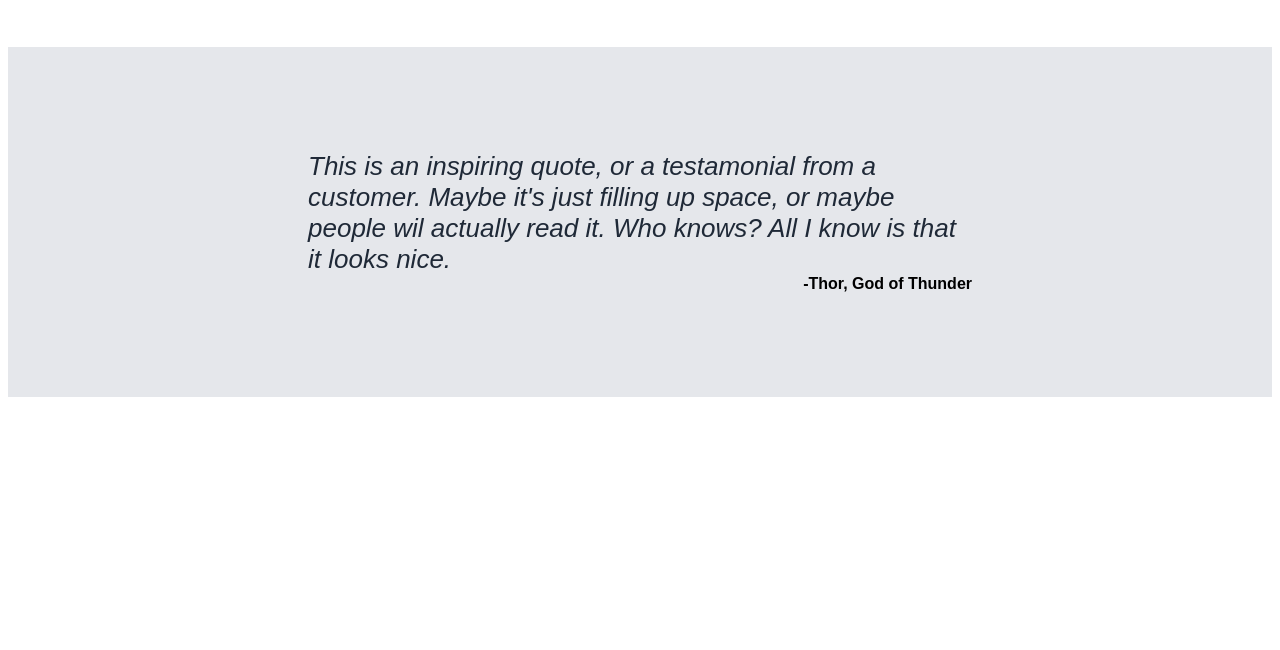
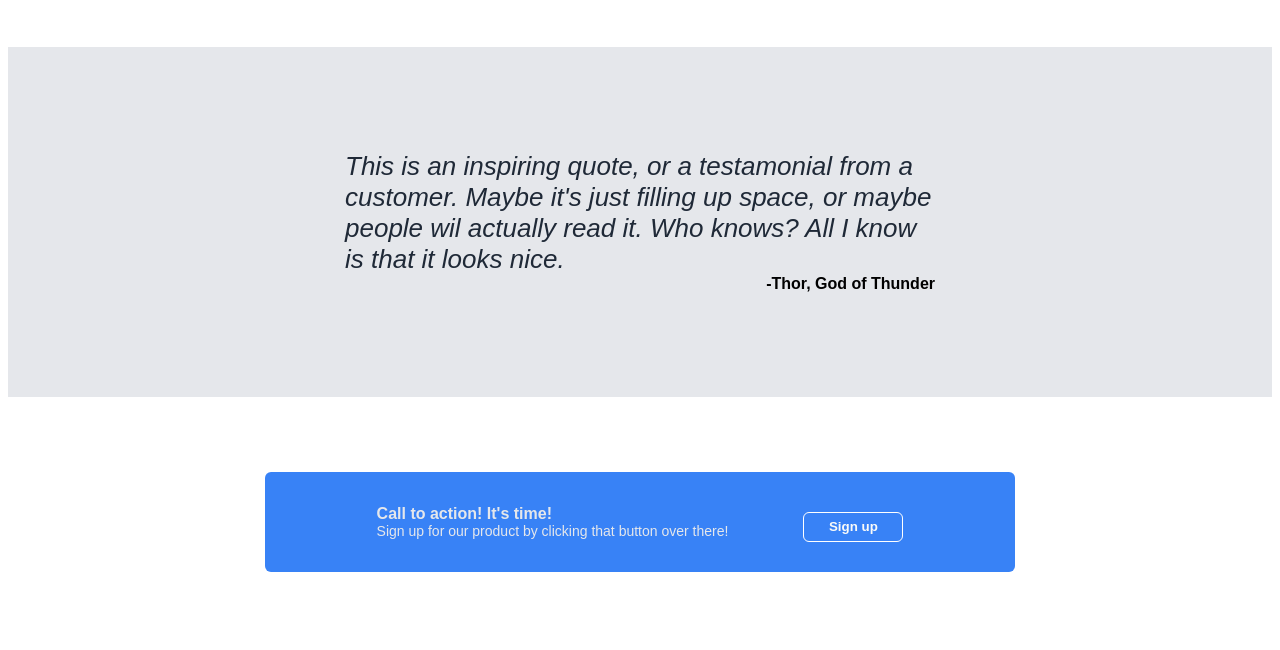
Before and after one commit to tyler0x/landing-page, a plain HTML site: page index.html in a window 1280 px wide. Shown: the part 671-1321 px from the top of the page. Before the commit the page ends 1076 px from the top, so only its background shows below. Drawn offline with Linux system fonts and the light colour scheme.

Commit message:
Add call to action container

```diff
--- a/index.html
+++ b/index.html
@@ -25,7 +25,7 @@
             <div class="header-left-block">
                 <a class="mainblurb">This website is awesome</a>
                 <a class="blurbdesc">This website has some subtext that goes under the main title. It's a smaller font and the color is lower contrast.</a>
-                <button>Sign up</button>
+                <button class="buttonone">Sign up</button>
             </div>
             <img class="headerimage" src="pictures/museum.jpg" alt="A chrome plated museum building">
         </div>
@@ -60,5 +60,16 @@
         </div>
     </div>
 
+    <div class="fourthcontainer">
+        <div class="actioncontainer">
+            <div class="actionwords">
+                <a class="itstime">Call to action! It's time!</a>
+                <a class="signup">Sign up for our product by clicking that button over there!</a>
+            </div>
+            <button class="buttontwo">Sign up</button>
+        </div>
+
+    </div>
+
 </body>
 </html>
--- a/style.css
+++ b/style.css
@@ -54,7 +54,7 @@ body {
     margin-top: 50px;
 }
 
-button {
+.buttonone {
     background-color: #3882f6;
     width: 100px;
     height: 30px;
@@ -131,15 +131,65 @@ button {
 .quotecontainer {
     display: flex;
     flex-direction: column;
+    max-width: 590px;
 }
 
 .quote {
     font-size: 26px;
     color: #1f2937;
     font-style: italic;
+    flex-shrink: 0;
 }
 
 .quoteattribution {
     font-weight: 700;
     align-self: flex-end;
 }
+
+.fourthcontainer {
+    height: 250px;
+    display: flex;
+    justify-content: center;
+    align-items: center;
+}
+
+.actioncontainer {
+    display: flex;
+    justify-content: center;
+    align-items: center;
+    background-color: #3882f6;
+    height: 100px;
+    width: 750px;
+    border-radius: 6px;
+    gap: 75px;
+}
+
+.actionwords {
+    color: #e5e7eb;
+    display: flex;
+    flex-direction: column;
+}
+
+.itstime {
+    font-size: 16px;
+    font-weight: 700;
+}
+
+.signup {
+    font-size: 14px;
+}
+
+.buttontwo {
+    background-color: #3882f6;
+    width: 100px;
+    height: 30px;
+    color: #f9faf8;
+    border-radius: 6px;
+    font-weight: 700;
+    margin-top: 10px;
+    padding-left: 16px;
+    padding-right: 16px;
+    padding-top: 5px;
+    padding-bottom: 5px;
+    border: white solid 1px;
+}
```
